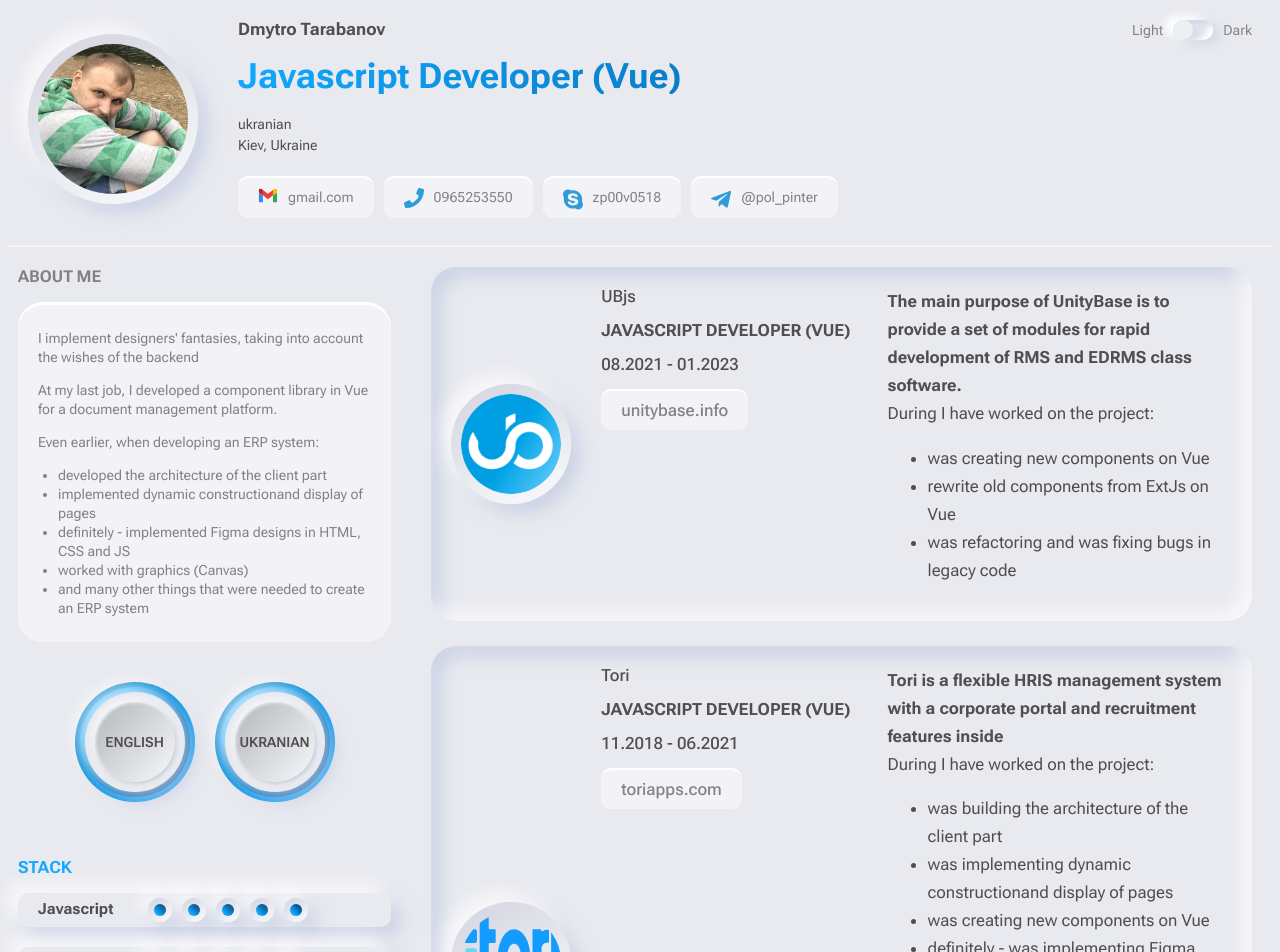
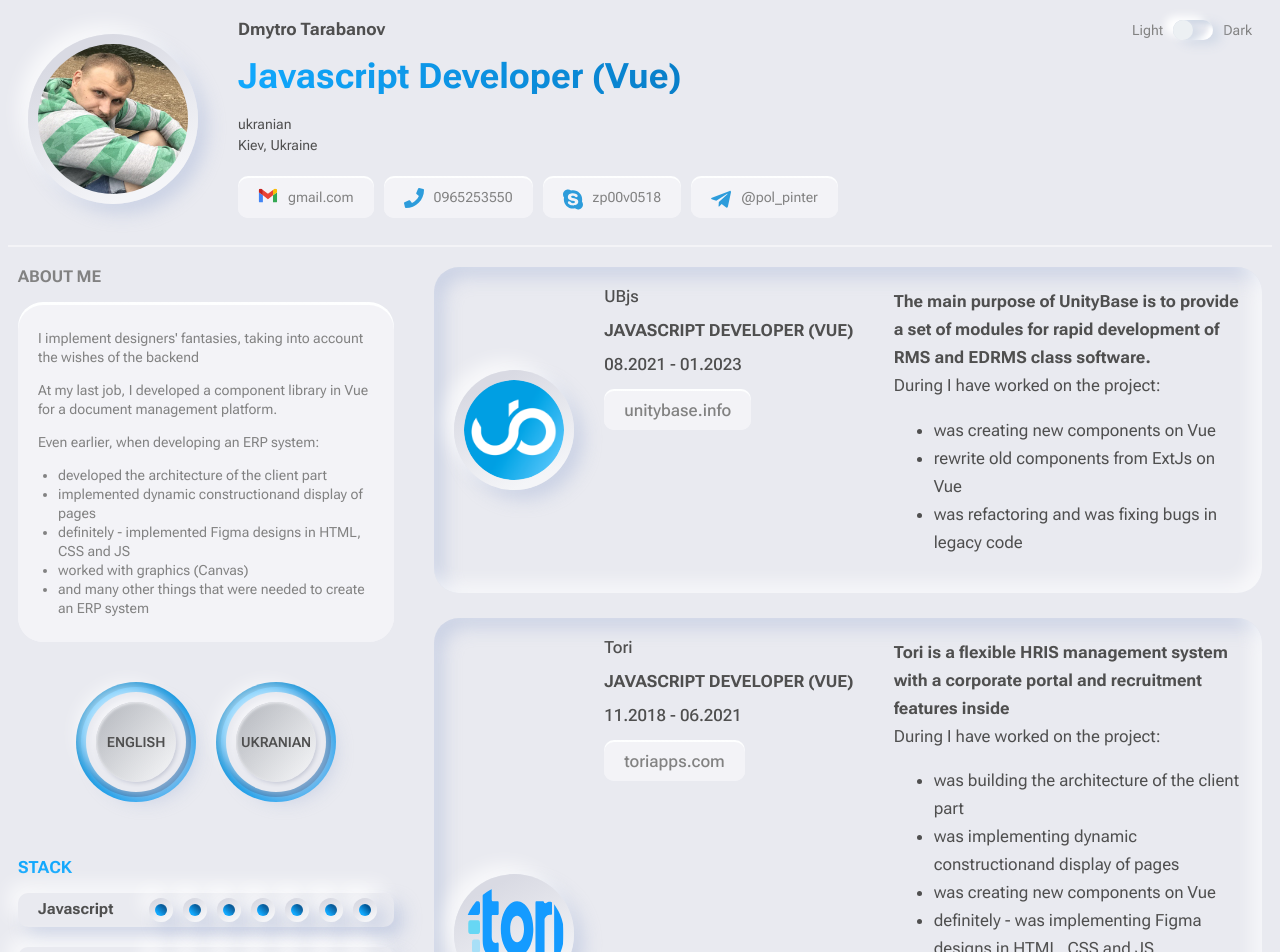
Before and after one commit to zp00v0518/cv-neo, a Vue app: page / in a window 1280 px wide. Shown: the top 952 px of the page. Built offline with nearby package versions, Linux system fonts and the light colour scheme.

Commit message:
created building dynamic skills lvl

```diff
--- a/src/App.vue
+++ b/src/App.vue
@@ -74,6 +74,7 @@ main {
   grid-template-columns: 30% calc(70% - var(--gap) - var(--padding));
   column-gap: var(--gap);
   padding: 0 var(--padding);
+  padding-right: 0;
 }
 
 @media (max-width: 1020px) {
--- a/src/components/atoms/SkillCv/SkillCv.vue
+++ b/src/components/atoms/SkillCv/SkillCv.vue
@@ -1,11 +1,11 @@
 <template>
-  <section class="skill-cv">
-    <span class="skill-cv__name">{{ name }}</span>
+  <section class="skill-cv" ref="skills">
+    <span class="skill-cv__name" ref="name">{{ name }}</span>
     <div class="skill-cv--wrap">
-      <div v-for="index in length" :key="index" class="skill-cv__item">
+      <div v-for="index in curLength" :key="index" class="skill-cv__item">
         <div
           class="skill-cv__item__status"
-          :type="index <= lvl ? type : ''"
+          :type="index <= curLvl ? type : ''"
         ></div>
       </div>
     </div>
@@ -28,20 +28,58 @@ export default {
     }
   },
   data() {
-    return {}
+    return {
+      curLvl: this.lvl,
+      curLength: this.length,
+      percent: this.lvl / this.length,
+      timeout: null
+    }
+  },
+  methods: {
+    setValues() {
+      const container = this.$refs.skills
+      const containerWidth = +container.clientWidth
+      const name = this.$refs.name
+      const nameWidth = +name.clientWidth
+      const containerStyles = getComputedStyle(container)
+      const nameStyles = getComputedStyle(name)
+      const nameMargin = parseFloat(nameStyles.getPropertyValue('margin-right'))
+      const emtySpase = containerWidth - nameWidth - nameMargin
+
+      const elemWidth = parseFloat(
+        containerStyles.getPropertyValue('--elem-width')
+      )
+      const gap = parseFloat(containerStyles.getPropertyValue('--padding'))
+      const itemWidth = elemWidth + gap
+      this.curLength = Math.floor((emtySpase - gap - gap) / itemWidth)
+      this.curLvl = Math.floor(this.curLength * this.percent)
+    },
+    start() {
+      clearTimeout(this.timeout)
+      this.timeout = setTimeout(() => {
+        this.setValues()
+      }, 30)
+    }
+  },
+  mounted() {
+    this.setValues()
+    window.addEventListener('resize', this.start)
+  },
+  beforeUnmount() {
+    window.removeEventListener('resize', this.start)
   }
 }
 </script>
 
 <style>
 .skill-cv {
+  --elem-width: 24px;
   display: flex;
   padding: var(--padding-step) var(--padding-double);
   border-radius: 10px;
   background: var(--bg-primary);
-  box-shadow: var(--shadow-base-part1), var(--shadow-base-part2), var(--shadow-base-part3);
-  /* box-shadow: -5.49221px -5.49221px 10.9844px rgba(255, 255, 255, 0.7),
-    5.49221px 5.49221px 10.9844px rgba(189, 200, 223, 0.7); */
+  box-shadow: var(--shadow-base-part1), var(--shadow-base-part2),
+    var(--shadow-base-part3);
 }
 .skill-cv__name {
   display: flex;
@@ -57,15 +95,17 @@ export default {
   justify-content: center;
   align-items: center;
   border-radius: 100%;
-  width: 24px;
+  width: var(--elem-width);
   aspect-ratio: 1;
   background: var(--bg-linear);
-  box-shadow: var(--shadow-base-part1), var(--shadow-base-part2), var(--shadow-base-part3);
+  box-shadow: var(--shadow-base-part1), var(--shadow-base-part2),
+    var(--shadow-base-part3);
 }
 
 .skill-cv--wrap {
   display: flex;
   gap: var(--padding);
+  width: 100%;
 }
 
 .skill-cv__item__status {
```
